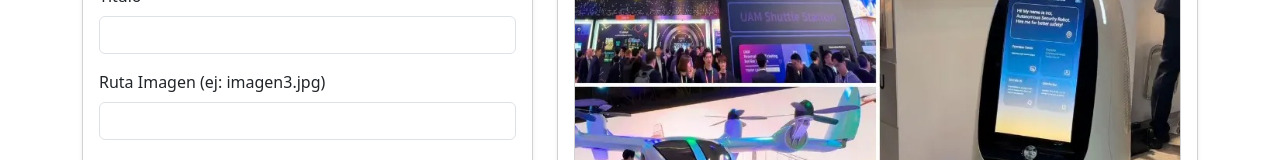
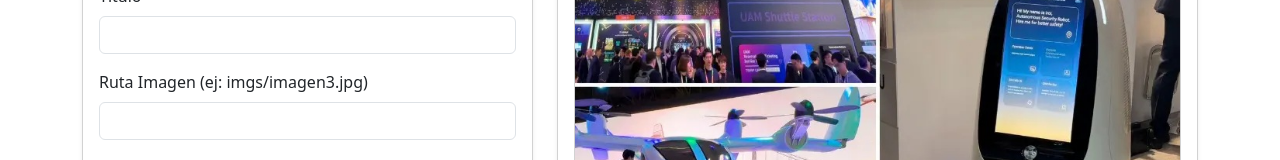
Before and after one commit to Franchutech/P1_ANGULAR_BLOGGING, an Angular app: page / in a window 1280 px wide. Shown: the part 156-316 px from the top of the page. Built offline with nearby package versions, Linux system fonts and the light colour scheme.

Commit message:
Realización de pruebas de validación de campos vacíos, inserción dinámica y renderizado de imágenes estáticas. Actividad finalizada.

```diff
--- a/src/app/components/blog/blog.html
+++ b/src/app/components/blog/blog.html
@@ -12,7 +12,7 @@
                 </div>
 
                 <div class="mb-3">
-                    <label class="form-label">Ruta Imagen (ej: imagen3.jpg)</label>
+                    <label class="form-label">Ruta Imagen (ej: imgs/imagen3.jpg)</label>
                     <input type="text" class="form-control" [(ngModel)]="nuevaNoticia.Imagen">
                 </div>
 
```
